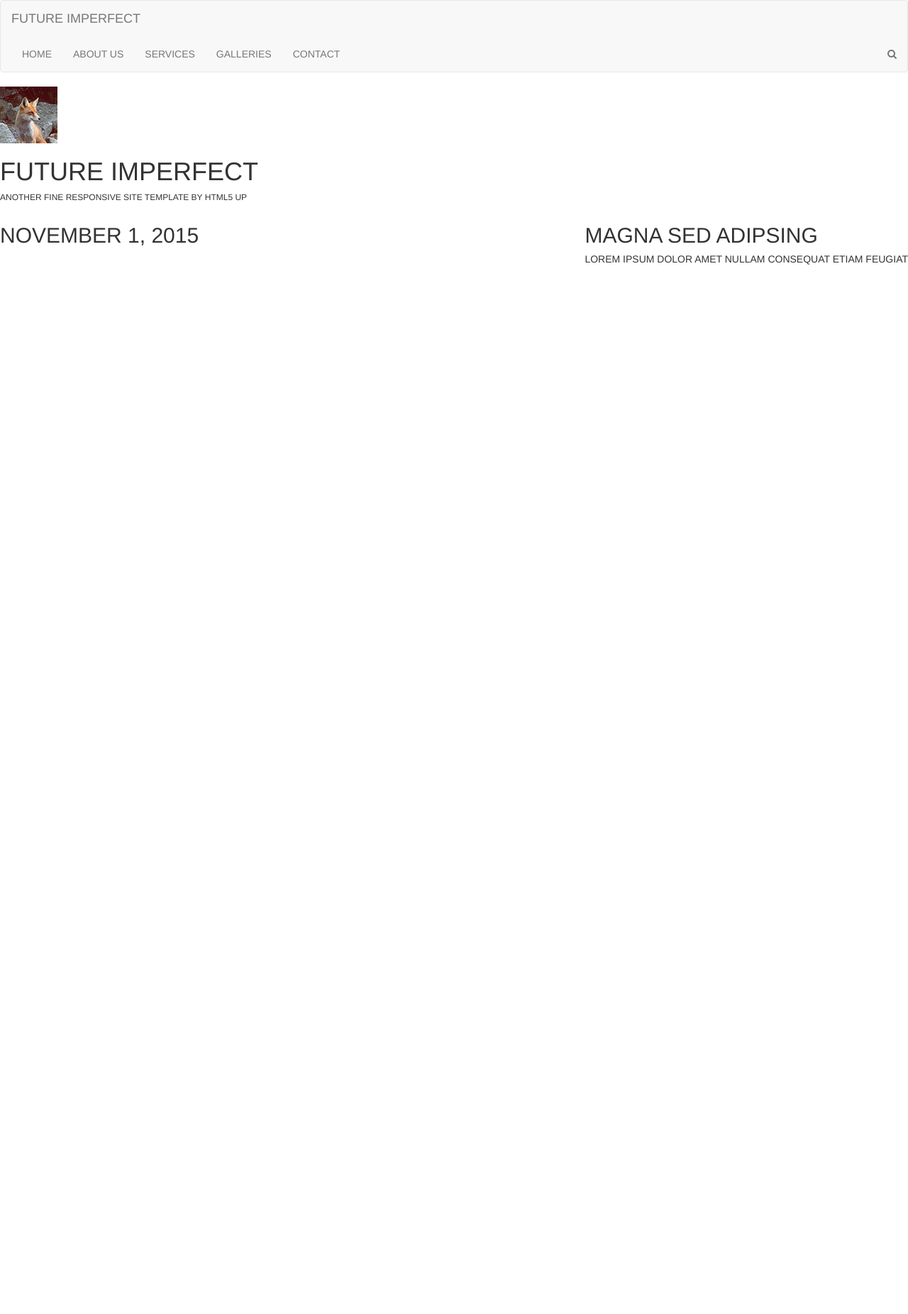
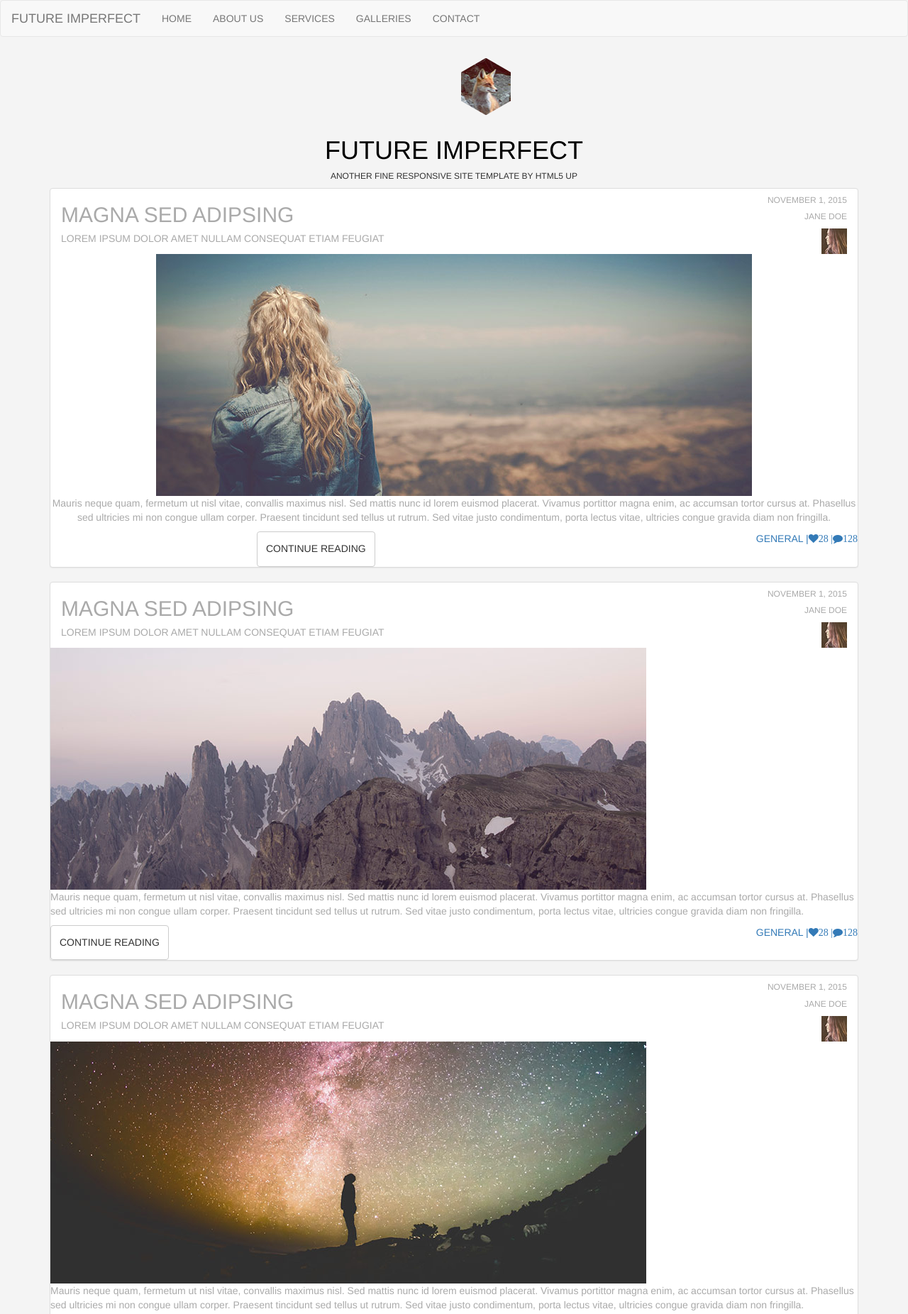
Before and after one commit to ritakarmen/futureimperfect, a plain HTML site: page assets/index.html in a window 1280 px wide. Shown: the top 1852 px of the page at 71% size. Before the commit the page ends 800 px from the top, so only its background shows below. Drawn offline with nearby package versions, Linux system fonts and the light colour scheme.

Commit message:
Added files via upload

```diff
--- a/assets/index.html
+++ b/assets/index.html
@@ -9,9 +9,10 @@
     <link href="css/main.css" rel="stylesheet" media="screen">
   </head>
   <body>
+    <header>
       <nav class="navbar navbar-default">
         <div class="container-fluid">
-        <div class="navbar-header"></div>
+          <div class="navbar-header">
             <button type="button" data-toggle="collapse" data-target="#bs-example-navbar-collapse-1" aria-expanded="false" class="navbar-toggle collapsed"><span class="sr-only">Toggle navigation</span><span class="icon-bar"></span><span class="icon-bar"></span><span class="icon-bar"></span></button><a href="#" class="navbar-brand">FUTURE  IMPERFECT</a>
           </div>
           <div id="bs-example-navbar-collapse-1" class="collapse navbar-collapse">
@@ -23,30 +24,94 @@
               <li><a href="#">CONTACT</a></li>
             </ul>
             <ul class="nav navbar-nav navbar-right">
-          <li><a href="#"><i class="fa fa-search"></i></a></li>
+              <li><a href="#" class="fa f-search"></a></li>
             </ul>
           </div>
+        </div>
       </nav>
-    <header></header><img src="../images/logo.jpg">
+      <div class="cajahader text-center">
+        <div class="hexagono um">
+          <div class="imagem1">
+            <div class="imagem2"></div>
+          </div>
+        </div>
         <h1>FUTURE IMPERFECT</h1>
         <H6>ANOTHER FINE RESPONSIVE SITE TEMPLATE BY HTML5 UP</H6>
-    <section class="magna">
-      <div class="row-fluid">
-        <div class="offset1 span8 pull-right">
+      </div>
+    </header>
+    <div class="container">
+      <section class="magna panel panel-default">
+        <div class="row-fluit">
+          <div class="col-lg-8">
             <h2>MAGNA SED ADIPSING</h2>
             <h5>LOREM IPSUM DOLOR AMET NULLAM CONSEQUAT ETIAM FEUGIAT</h5>
           </div>
-        <div class="offset1 span8 pull-left">
-          <h2 class="negrita">NOVEMBER 1, 2015		</h2>
+          <div class="col-lg-4 text-right">
+            <h6 class="negrita">NOVEMBER 1, 2015</h6>
+            <h6>JANE DOE</h6><img src="../images/avatar.jpg">
+          </div>
+        </div>
+        <div class="row-fluit text-center"><img src="../images/pic01.jpg">
+          <p>Mauris neque quam, fermetum ut nisl vitae, convallis maximus nisl. Sed mattis nunc id lorem euismod placerat. Vivamus portittor magna enim, ac accumsan tortor cursus at. Phasellus sed ultricies mi non congue ullam corper. Praesent tincidunt sed tellus ut rutrum. Sed vitae justo condimentum, porta lectus vitae, ultricies congue gravida diam non fringilla.</p>
+          <div class="row">
+            <div class="col-lg-8">
+              <buttom class="btn btn-default">
+                <h5>CONTINUE READING</h5>
+              </buttom>
+            </div>
+            <div class="col-lg-4 text-right"><a ref="#">GENERAL |</a><a ref="#" class="fa fa-heart">28 |</a><a ref="#" class="fa fa-comment">128 </a></div>
           </div>
         </div>
       </section>
-    <section class="ultricies"></section>
-    <section class="euismo"></section>
-    <section class="magna"></section>
-    <section class="magna"></section>
-    <section class="galeria"></section>
-    <section class="contact"></section>
+      <section class="ultricies panel panel-default">
+        <div class="row-fluit">
+          <div class="col-lg-8">
+            <h2>MAGNA SED ADIPSING</h2>
+            <h5>LOREM IPSUM DOLOR AMET NULLAM CONSEQUAT ETIAM FEUGIAT</h5>
+          </div>
+          <div class="col-lg-4 text-right">
+            <h6 class="negrita">NOVEMBER 1, 2015</h6>
+            <h6>JANE DOE</h6><img src="../images/avatar.jpg">
+          </div>
+        </div>
+        <div class="row-fluit"><img src="../images/pic02.jpg">
+          <p>Mauris neque quam, fermetum ut nisl vitae, convallis maximus nisl. Sed mattis nunc id lorem euismod placerat. Vivamus portittor magna enim, ac accumsan tortor cursus at. Phasellus sed ultricies mi non congue ullam corper. Praesent tincidunt sed tellus ut rutrum. Sed vitae justo condimentum, porta lectus vitae, ultricies congue gravida diam non fringilla.</p>
+          <div class="row">
+            <div class="col-lg-8">
+              <buttom class="btn btn-default">
+                <h5>CONTINUE READING</h5>
+              </buttom>
+            </div>
+            <div class="col-lg-4 text-right"><a ref="#">GENERAL |</a><a ref="#" class="fa fa-heart">28 |</a><a ref="#" class="fa fa-comment">128 </a></div>
+          </div>
+        </div>
+      </section>
+      <section class="euismo panel panel-default">
+        <div class="row-fluit">
+          <div class="col-lg-8">
+            <h2>MAGNA SED ADIPSING</h2>
+            <h5>LOREM IPSUM DOLOR AMET NULLAM CONSEQUAT ETIAM FEUGIAT</h5>
+          </div>
+          <div class="col-lg-4 text-right">
+            <h6 class="negrita">NOVEMBER 1, 2015</h6>
+            <h6>JANE DOE</h6><img src="../images/avatar.jpg">
+          </div>
+        </div>
+        <div class="row-fluit"><img src="../images/pic03.jpg">
+          <p>Mauris neque quam, fermetum ut nisl vitae, convallis maximus nisl. Sed mattis nunc id lorem euismod placerat. Vivamus portittor magna enim, ac accumsan tortor cursus at. Phasellus sed ultricies mi non congue ullam corper. Praesent tincidunt sed tellus ut rutrum. Sed vitae justo condimentum, porta lectus vitae, ultricies congue gravida diam non fringilla.</p>
+          <div class="row">
+            <div class="col-lg-8">
+              <buttom class="btn btn-default">
+                <h5>CONTINUE READING</h5>
+              </buttom>
+            </div>
+            <div class="col-lg-4 text-right"><a ref="#">GENERAL |</a><a ref="#" class="fa fa-heart">28 |</a><a ref="#" class="fa fa-comment">128 </a></div>
+          </div>
+        </div>
+      </section>
+      <section class="galeria panel panel-default"></section>
+      <section class="contact panel panel-default"></section>
+    </div>
   </body>
   <footer></footer>
   <script src="js/jquery-min.js"></script>
--- /dev/null
+++ b/assets/sass/_base.scss
@@ -0,0 +1,9 @@
+body{
+	background: #F4F4F4;
+}
+section{
+	color:#AAAAAA;
+}
+h1{
+	color:black;
+}
--- /dev/null
+++ b/assets/sass/_header.scss
@@ -0,0 +1,40 @@
+.hexagono {
+    overflow: hidden;
+    visibility: hidden;
+/*     @include transform:rotate((120deg));*/
+   -webkit-transform: rotate(120deg);
+    -moz-transform: rotate(120deg);
+    -ms-transform: rotate(120deg);
+    -o-transform: rotate(120deg);
+    transform: rotate(120deg);
+    cursor: pointer;
+}
+.imagem1{
+    overflow: hidden;
+    width: 100%;
+    height: 100%;
+    -webkit-transform: rotate(-60deg);
+    -moz-transform: rotate(-60deg);
+    -ms-transform: rotate(-60deg);
+    -o-transform: rotate(-60deg);
+    transform: rotate(-60deg);
+}
+.imagem2{
+    width: 100%;
+    height: 100%;
+    background-repeat: no-repeat;
+    background-position: 50%;
+    background-image: url(../../images/logo.jpg);
+    visibility: visible;
+    -webkit-transform: rotate(-60deg);
+    -moz-transform: rotate(-60deg);
+    -ms-transform: rotate(-60deg);
+    -o-transform: rotate(-60deg);
+    transform: rotate(-60deg);
+}
+
+.um {
+    width: 70px;
+    height: 100px;
+    margin: 0 0 0 650px;
+}
--- /dev/null
+++ b/assets/sass/_mixin.scss
@@ -0,0 +1,7 @@
+/*@mixin transform: ($rotar...){
+    -webkit-transform: ($rotar);
+    -moz-transform: ($rotar);
+    -ms-transform: ($rotar);
+    -o-transform: ($rotar);
+    transform: ($rotar);
+}*/
--- a/assets/sass/main.scss
+++ b/assets/sass/main.scss
@@ -0,0 +1,4 @@
+@import '_header';
+@import '_seccion';
+@import '_base';
+@import '_mixin';
```
Also changed, not shown: assets/css/main.css, 2 other files. Lines whose indentation alone changed are shown as unchanged.
